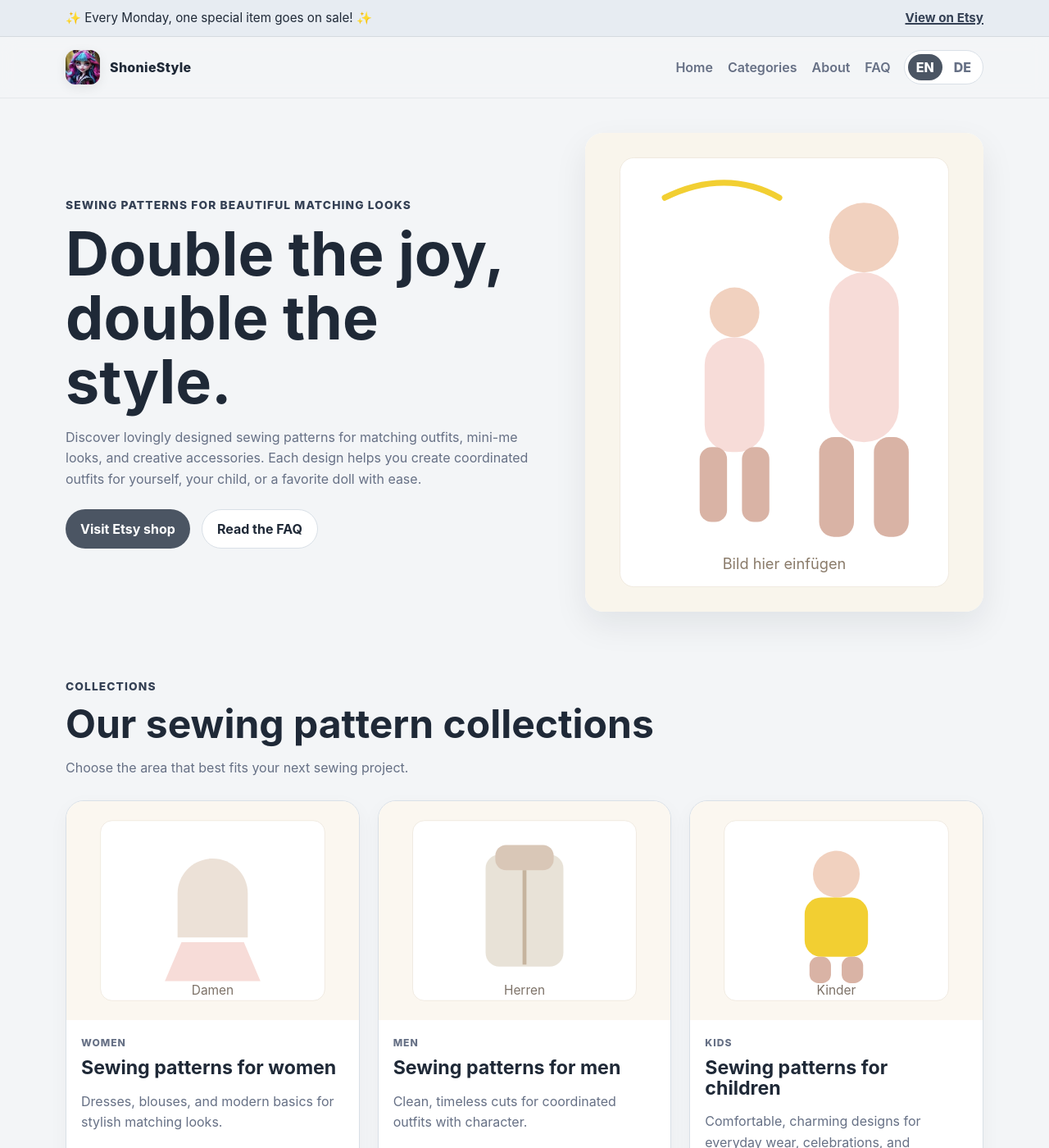
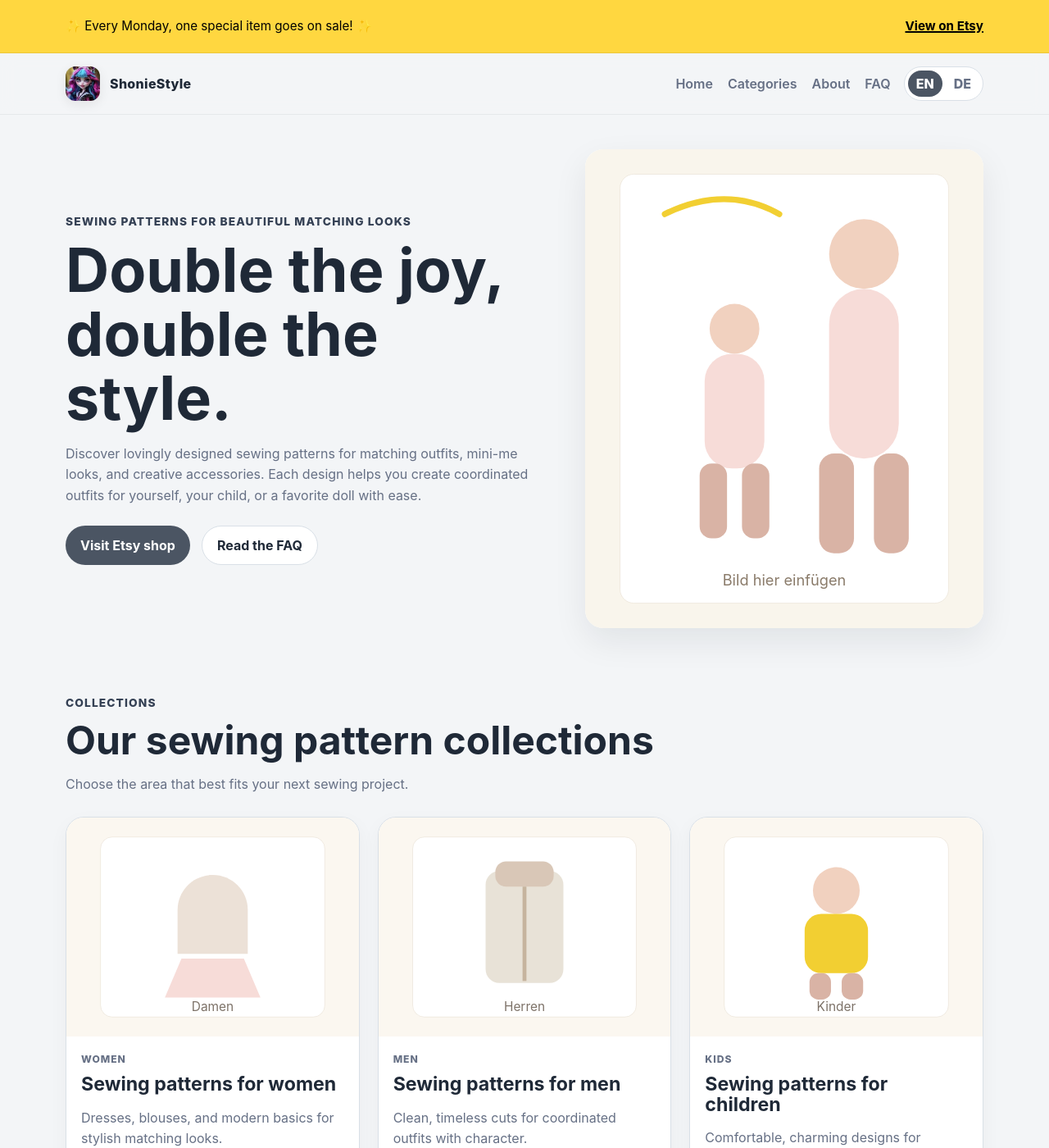
Before and after one commit to ShonieStyle/shoniestyle.github.io, a Jekyll site: the page built from index.html, in a window 1280 px wide and 1400 px high. Shown: the whole window at 82% size. Built offline with Jekyll 4.4.1, drawn with Linux system fonts in a browser that asks for light colours.

Commit message:
Update site.css

```diff
--- a/assets/css/site.css
+++ b/assets/css/site.css
@@ -468,3 +468,19 @@ h3 {
         padding-top: 28px;
     }
 }
+
+/* Делаем полоску объявления желтой и центрируем текст */
+.announcement, .announcement-bar {
+    background-color: #FFD740 !important; /* Тот самый желтый */
+    color: #000000 !important;           /* Черный текст */
+    text-align: center !important;        /* Текст в центр */
+    padding: 10px 0;
+    display: block !important;
+}
+
+/* Делаем ссылку внутри блока тоже черной и красивой */
+.announcement a, .announcement-bar a {
+    color: #000000 !important;
+    font-weight: bold;
+    margin-left: 10px;
+}
```
